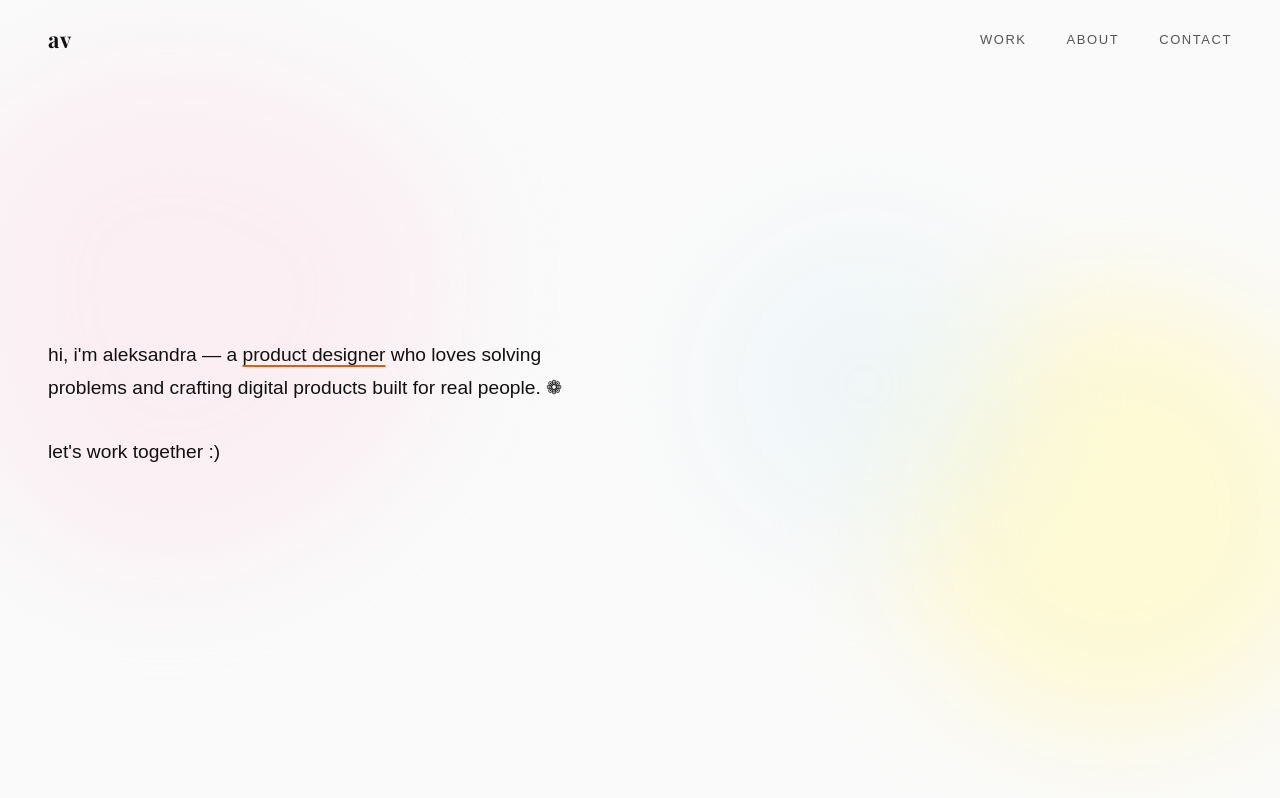
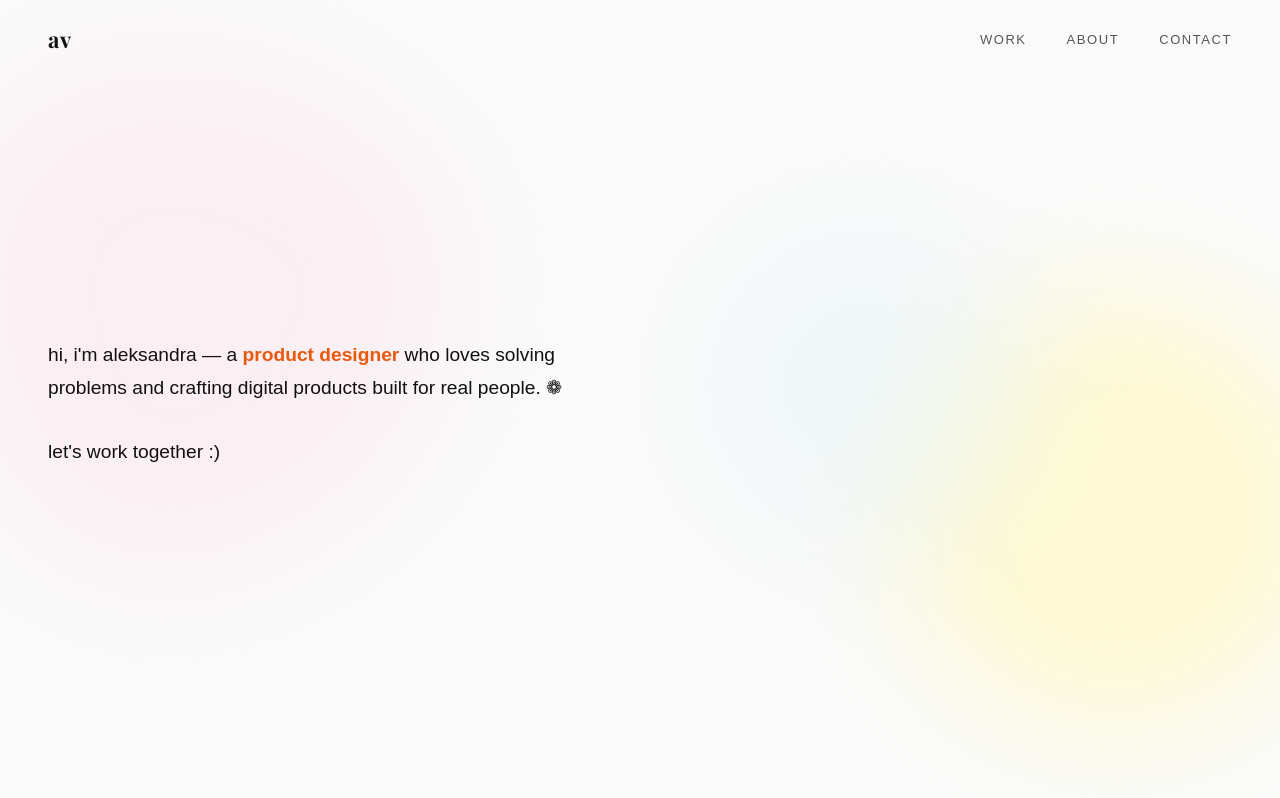
Before and after one commit to slowturtle1/Portfolio, a Next.js app: page / in a window 1280 px wide. Shown: the top 798 px of the page. Built offline with nearby package versions, Linux system fonts and the light colour scheme; a web font is replaced by a local one.

Commit message:
Style 'product designer' bold orange, no underline

```diff
--- a/src/app/globals.css
+++ b/src/app/globals.css
@@ -285,10 +285,8 @@ img { display: block; max-width: 100%; }
   max-width: 520px;
 }
 .hero-underline {
-  text-decoration: underline;
-  text-decoration-color: var(--accent-primary);
-  text-underline-offset: 4px;
-  text-decoration-thickness: 1.5px;
+  color: var(--accent-primary);
+  font-weight: 700;
 }
 .typewriter-cursor {
   display: inline-block;
```
